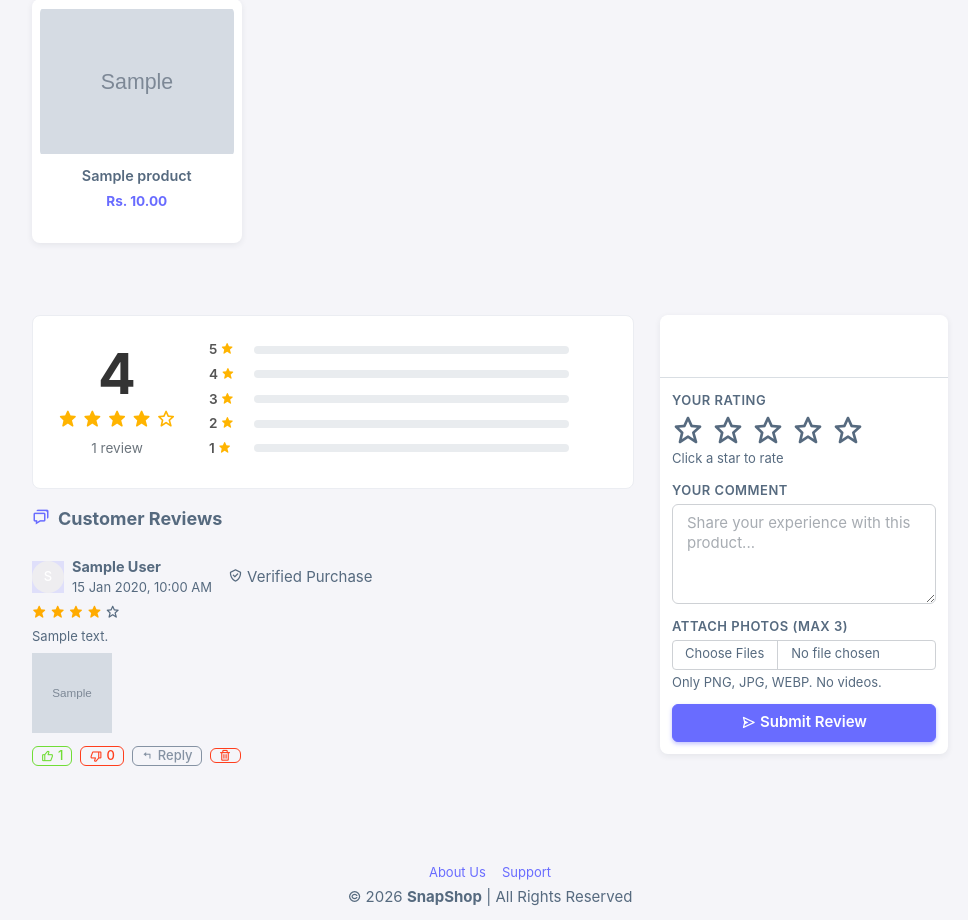
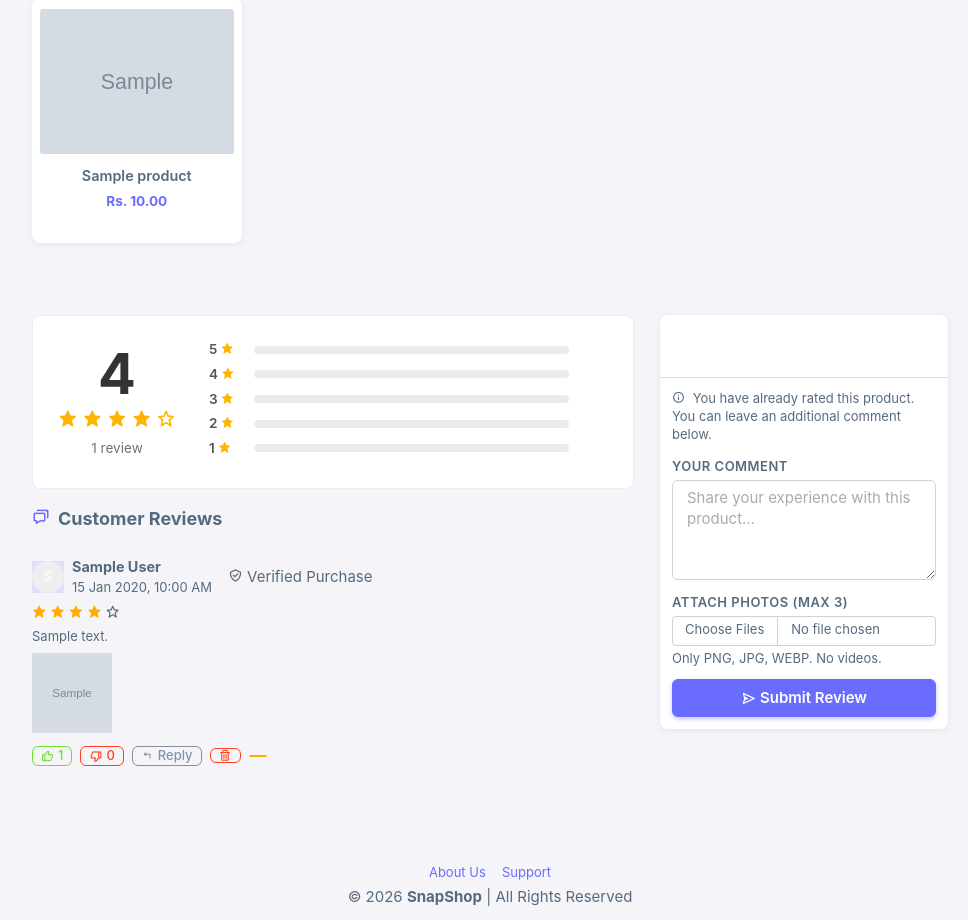
Before and after one commit to saimulhaq1/SnapShop, a Flask app: template app/templates/product_detail.html in a window 1280 px wide. Shown: the part 895-1815 px from the top of the page, without its empty margins (280-1248 px from the left). Run offline with Flask 3, Linux system fonts and the light colour scheme; the visitor is signed in with stand-in values (Sample User, id 1); tables that the repository leaves empty hold one stand-in row (values such as "Sample post"); the template is opened without the code that fills it: values that come from a table or form of the project are taken from there, most other values are stand-ins (such as "Sample title", 1, 10 or a date in 2020); grey boxes marked "Sample" are stand-in pictures; some libraries are stand-ins or nearby versions.

Commit message:
feat(reviews): allow multiple comments per product but only one rating, and add admin remove rating feature

```diff
--- a/app/models/__init__.py
+++ b/app/models/__init__.py
@@ -21,7 +21,7 @@ from .sales_order_model import SalesOrder
 from .sales_order_item_model import SalesOrderItem
 from .payment_model import Payment, PaymentMethod
 from .cart_model import Cart
-from .review_model import ProductReview
+from .review_model import ProductReview, ReviewPhoto
 from .vote_tracking_model import VoteTracking
 from .voucher_model import Voucher, VoucherUsage
 from .banner_model import Banner
@@ -37,6 +37,6 @@ __all__ = [
     'Customer', 'Address',
     'Category', 'Product', 'ProductImage', 'Brand', 'TaxRate',
     'SalesOrder', 'SalesOrderItem', 'PaymentMethod', 'Payment', 'Cart',
-    'ProductReview', 'VoteTracking', 'Voucher', 'VoucherUsage', 'Banner',
+    'ProductReview', 'ReviewPhoto', 'VoteTracking', 'Voucher', 'VoucherUsage', 'Banner',
     'Notification'
 ]
--- a/app/templates/product_detail.html
+++ b/app/templates/product_detail.html
@@ -425,8 +425,16 @@
                         <!-- Admin / Author delete -->
                         {% if session.get('role') == 'ADMIN' or session.get('user_id') == rev.customer_id %}
                         <a href="{{ url_for('reviews.delete_review', review_id=rev.review_id) }}"
-                            class="btn btn-sm btn-outline-danger py-0 px-2" title="Delete">
+                            class="btn btn-sm btn-outline-danger py-0 px-2" title="Delete Review">
                             <i class="bx bx-trash"></i>
+                        </a>
+                        {% endif %}
+
+                        <!-- Admin Remove Rating -->
+                        {% if session.get('role') == 'ADMIN' and rev.rating %}
+                        <a href="{{ url_for('reviews.remove_rating', review_id=rev.review_id) }}"
+                            class="btn btn-sm btn-outline-warning py-0 px-2" title="Remove Rating">
+                            <i class="bx bx-star-x"></i>
                         </a>
                         {% endif %}
                     </div>
@@ -474,24 +482,18 @@
                 </div>
                 <div class="card-body p-3">
                     {% if session.get('user_id') %}
-                    {# Check if the user already reviewed this product to hide the form #}
-                    {% set user_already_reviewed = False %}
+                    {# Check if the user already rated this product #}
+                    {% set ns = namespace(already_rated=False) %}
                     {% for r in reviews %}
-                    {% if r.customer_id == session.get('user_id') and r.parent_id == None %}
-                    {% set user_already_reviewed = True %}
+                    {% if r.customer_id == session.get('user_id') and r.parent_id == None and r.rating %}
+                    {% set ns.already_rated = True %}
                     {% endif %}
                     {% endfor %}
 
-                    {% if user_already_reviewed %}
-                    <div class="text-center py-4">
-                        <i class="bx bx-check-circle display-4 text-success mb-2"></i>
-                        <h6 class="fw-bold text-dark">Review Submitted</h6>
-                        <p class="text-muted small mb-3">You have already shared your feedback for this product. Thank
-                            you!</p>
-                    </div>
-                    {% else %}
                     <form method="POST" action="{{ url_for('product.submit_review', id=product.pro_id) }}"
                         enctype="multipart/form-data">
+
+                        {% if not ns.already_rated %}
                         <div class="mb-3">
                             <label class="form-label fw-semibold small text-muted text-uppercase"
                                 style="letter-spacing:0.5px;">Your Rating</label>
@@ -503,6 +505,12 @@
                             <input type="hidden" name="rating" id="rating_input" value="">
                             <small class="text-muted mt-1 d-block">Click a star to rate</small>
                         </div>
+                        {% else %}
+                        <div class="mb-3">
+                            <p class="text-muted small mb-0"><i class="bx bx-info-circle me-1"></i> You have already
+                                rated this product. You can leave an additional comment below.</p>
+                        </div>
+                        {% endif %}
 
                         <div class="mb-3">
                             <label class="form-label fw-semibold small text-muted text-uppercase"
@@ -525,7 +533,6 @@
                             <i class="bx bx-send me-1"></i>Submit Review
                         </button>
                     </form>
-                    {% endif %}
                     {% else %}
                     <div class="text-center py-4">
                         <i class="bx bx-lock-alt display-4 text-muted mb-2"></i>
```
Also changed, not shown: app/controllers/product.py (+13 -8 lines), app/controllers/reviews.py (+22 -3 lines), app/templates/manage_reviews.html (+7 -0 lines).
